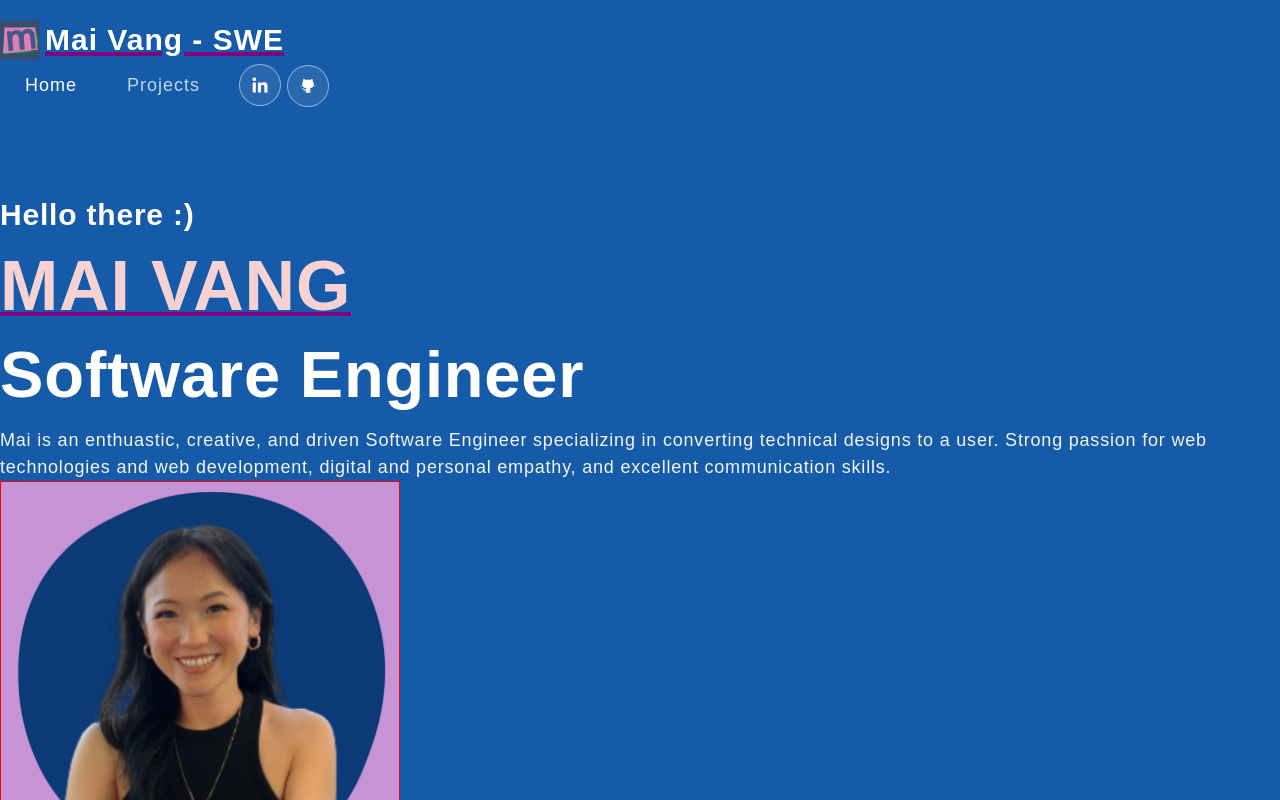
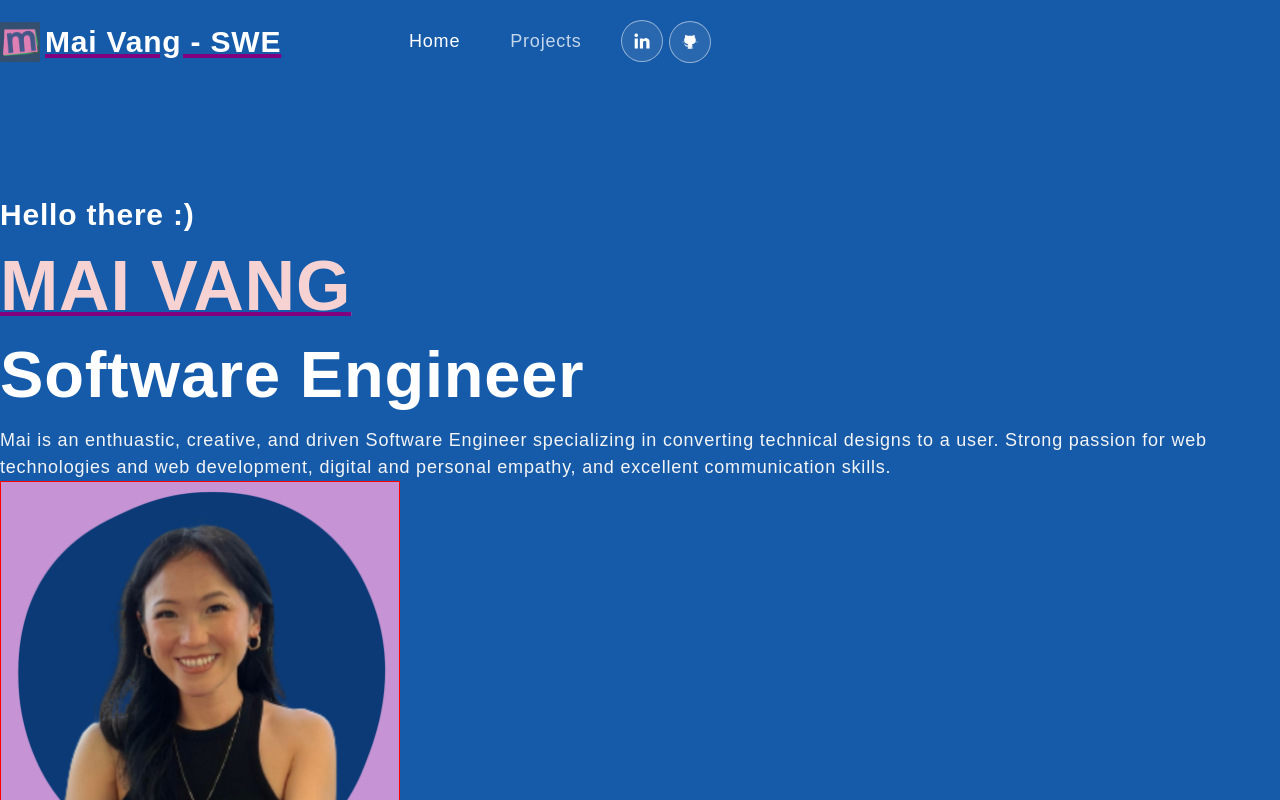
Before and after one commit to vmaineng/portfolioMai, a React (Create React App) app: page / in a window 1280 px wide. Shown: the top 800 px of the page. Built offline with nearby package versions, Linux system fonts and the light colour scheme.

Commit message:
added in flex for container

```diff
--- a/src/App.css
+++ b/src/App.css
@@ -32,7 +32,7 @@ p, a, li, button, ul {
   text-decoration: none;
 }
 
-@media all and (min-width: 1700px) {
+@media all and (min-width: 1200px) {
   main .container {
     max-width: 100%;
     padding: 0 150px;
@@ -40,12 +40,17 @@ p, a, li, button, ul {
 }
 
 /* -------------------------------- Navbar -------------------------------- */
+.container {
+  display: flex;
+}
+
 nav.navbar {
   padding: 20px 0;
   position: fixed;
+  width: 100%;
+  top: 0;
+  z-index: 9999;
   transition: 0.30s ease-in-out;
-  width: 100%;
-  z-index: 9999;
 }
 
 nav.navbar.scrolled {
@@ -58,11 +63,12 @@ nav.navbar.scrolled {
 
 /* works for the toggle */
 nav.navbar a.navbar-brand {
-  width: 95%;
+  align-items: center;
+  width: 30%;
   color: #fff;
   display: inline-flex;
   align-items: center;
-  letter-spacing: 1px;
+  letter-spacing: 0.8px;
 }
 
 nav.navbar #basic-navbar-nav {
@@ -70,11 +76,12 @@ nav.navbar #basic-navbar-nav {
   align-items: center;
 }
 
-.navbar-link {
-  font-weight: 500;
-  color: #fff;
-  letter-spacing: 1px;
-  padding: 0 25px;
+
+nav.navbar .navbar-nav .nav-link.navbar-link {
+  font-weight: 400;
+  color: #fff !important;
+  letter-spacing: 0.8px;
+  padding: 0px 25px;
   font-size: 18px;
   opacity: 0.75;
 }
@@ -82,12 +89,6 @@ nav.navbar #basic-navbar-nav {
 nav.navbar .navbar-nav a.nav-link.navbar-link:hover,
 nav.navbar .navbar-nav a.nav-link.navbar-link.active {
   opacity: 1;
-}
-
-span.navbar-text {
-  display: flex;
-  align-items: center;
-  /* flex-direction: row-reverse; */
 }
 
 span.name {
```
